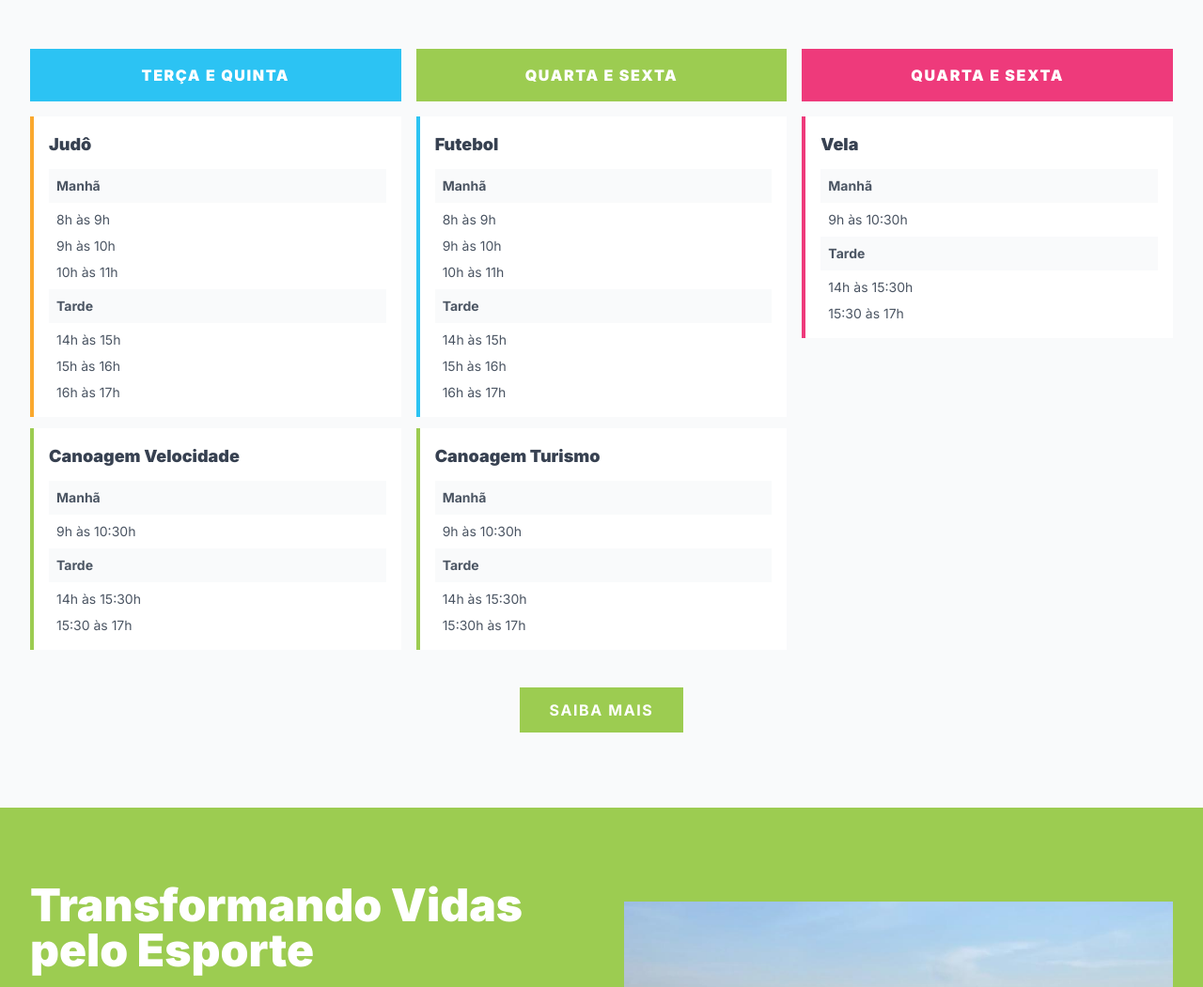
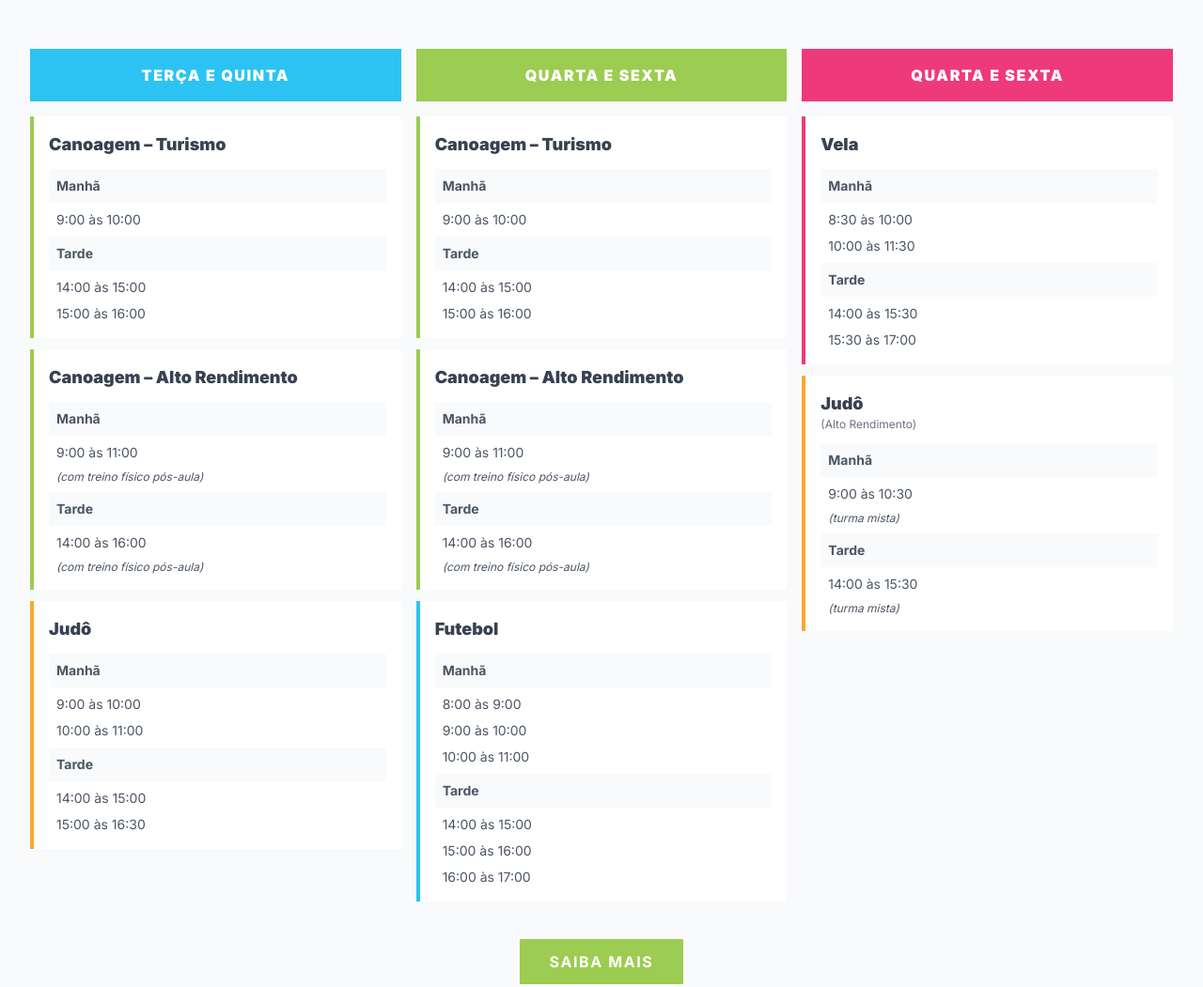
Before and after one commit to ongsbrasil/IPACE, a website: page ce_nautico_guarapiranga_2026/index.html in a window 1280 px wide. Shown: the part 1900-2951 px from the top of the page at 94% size. Drawn offline with nearby package versions, Linux system fonts and the light colour scheme.

Commit message:
Update index.html

```diff
--- a/ce_nautico_guarapiranga_2026/index.html
+++ b/ce_nautico_guarapiranga_2026/index.html
@@ -228,8 +228,8 @@
             </p>
             <div class="grid grid-cols-1 md:grid-cols-2 gap-6 md:gap-8 max-w-4xl mx-auto">
                 <div class="bg-white/10 backdrop-blur-sm p-6 md:p-8">
-                    <span class="block text-4xl sm:text-5xl font-black text-white mb-2">64.800</span>
-                    <span class="text-xs sm:text-sm uppercase tracking-widest text-white/80 font-bold">Atendimentos Anuais em 2024</span>
+                    <span class="block text-4xl sm:text-5xl font-black text-white mb-2">54912</span>
+                    <span class="text-xs sm:text-sm uppercase tracking-widest text-white/80 font-bold">Atendimentos Anuais em 2025</span>
                 </div>
                 <div class="bg-white/10 backdrop-blur-sm p-6 md:p-8">
                     <span class="block text-4xl sm:text-5xl font-black text-white mb-2">5</span>
@@ -270,77 +270,115 @@
 
                     <!-- Grid de Horários -->
                     <div class="grid grid-cols-3 gap-4">
-                        <!-- Coluna 1: Terça e Quinta (Judô e Canoagem Velocidade) -->
+                        <!-- Coluna 1: Terça e Quinta -->
                         <div class="space-y-3">
+                            <!-- Canoagem – Turismo -->
+                            <div class="bg-white border-l-4 border-ipace-green p-4">
+                                <h3 class="text-lg font-black text-ipace-title mb-3">Canoagem – Turismo</h3>
+                                <div class="space-y-2 text-sm text-ipace-text">
+                                    <div class="bg-gray-50 p-2 font-bold">Manhã</div>
+                                    <div class="pl-2">9:00 às 10:00</div>
+                                    <div class="bg-gray-50 p-2 font-bold mt-3">Tarde</div>
+                                    <div class="pl-2">14:00 às 15:00</div>
+                                    <div class="pl-2">15:00 às 16:00</div>
+                                </div>
+                            </div>
+
+                            <!-- Canoagem – Alto Rendimento -->
+                            <div class="bg-white border-l-4 border-ipace-green p-4">
+                                <h3 class="text-lg font-black text-ipace-title mb-3">Canoagem – Alto Rendimento</h3>
+                                <div class="space-y-2 text-sm text-ipace-text">
+                                    <div class="bg-gray-50 p-2 font-bold">Manhã</div>
+                                    <div class="pl-2">9:00 às 11:00</div>
+                                    <div class="pl-2 text-xs italic">(com treino físico pós-aula)</div>
+                                    <div class="bg-gray-50 p-2 font-bold mt-3">Tarde</div>
+                                    <div class="pl-2">14:00 às 16:00</div>
+                                    <div class="pl-2 text-xs italic">(com treino físico pós-aula)</div>
+                                </div>
+                            </div>
+
                             <!-- Judô -->
                             <div class="bg-white border-l-4 border-ipace-orange p-4">
                                 <h3 class="text-lg font-black text-ipace-title mb-3">Judô</h3>
                                 <div class="space-y-2 text-sm text-ipace-text">
                                     <div class="bg-gray-50 p-2 font-bold">Manhã</div>
-                                    <div class="pl-2">8h às 9h</div>
-                                    <div class="pl-2">9h às 10h</div>
-                                    <div class="pl-2">10h às 11h</div>
+                                    <div class="pl-2">9:00 às 10:00</div>
+                                    <div class="pl-2">10:00 às 11:00</div>
                                     <div class="bg-gray-50 p-2 font-bold mt-3">Tarde</div>
-                                    <div class="pl-2">14h às 15h</div>
-                                    <div class="pl-2">15h às 16h</div>
-                                    <div class="pl-2">16h às 17h</div>
-                                </div>
-                            </div>
-
-                            <!-- Canoagem Velocidade -->
-                            <div class="bg-white border-l-4 border-ipace-green p-4">
-                                <h3 class="text-lg font-black text-ipace-title mb-3">Canoagem Velocidade</h3>
-                                <div class="space-y-2 text-sm text-ipace-text">
-                                    <div class="bg-gray-50 p-2 font-bold">Manhã</div>
-                                    <div class="pl-2">9h às 10:30h</div>
-                                    <div class="bg-gray-50 p-2 font-bold mt-3">Tarde</div>
-                                    <div class="pl-2">14h às 15:30h</div>
-                                    <div class="pl-2">15:30 às 17h</div>
+                                    <div class="pl-2">14:00 às 15:00</div>
+                                    <div class="pl-2">15:00 às 16:30</div>
                                 </div>
                             </div>
                         </div>
 
-                        <!-- Coluna 2: Quarta e Sexta (Futebol e Canoagem Turismo) -->
+                        <!-- Coluna 2: Quarta e Sexta -->
                         <div class="space-y-3">
+                             <!-- Canoagem – Turismo -->
+                            <div class="bg-white border-l-4 border-ipace-green p-4">
+                                <h3 class="text-lg font-black text-ipace-title mb-3">Canoagem – Turismo</h3>
+                                <div class="space-y-2 text-sm text-ipace-text">
+                                    <div class="bg-gray-50 p-2 font-bold">Manhã</div>
+                                    <div class="pl-2">9:00 às 10:00</div>
+                                    <div class="bg-gray-50 p-2 font-bold mt-3">Tarde</div>
+                                    <div class="pl-2">14:00 às 15:00</div>
+                                    <div class="pl-2">15:00 às 16:00</div>
+                                </div>
+                            </div>
+
+                            <!-- Canoagem – Alto Rendimento -->
+                            <div class="bg-white border-l-4 border-ipace-green p-4">
+                                <h3 class="text-lg font-black text-ipace-title mb-3">Canoagem – Alto Rendimento</h3>
+                                <div class="space-y-2 text-sm text-ipace-text">
+                                    <div class="bg-gray-50 p-2 font-bold">Manhã</div>
+                                    <div class="pl-2">9:00 às 11:00</div>
+                                    <div class="pl-2 text-xs italic">(com treino físico pós-aula)</div>
+                                    <div class="bg-gray-50 p-2 font-bold mt-3">Tarde</div>
+                                    <div class="pl-2">14:00 às 16:00</div>
+                                     <div class="pl-2 text-xs italic">(com treino físico pós-aula)</div>
+                                </div>
+                            </div>
+
                             <!-- Futebol -->
                             <div class="bg-white border-l-4 border-ipace-blue p-4">
                                 <h3 class="text-lg font-black text-ipace-title mb-3">Futebol</h3>
                                 <div class="space-y-2 text-sm text-ipace-text">
                                     <div class="bg-gray-50 p-2 font-bold">Manhã</div>
-                                    <div class="pl-2">8h às 9h</div>
-                                    <div class="pl-2">9h às 10h</div>
-                                    <div class="pl-2">10h às 11h</div>
+                                    <div class="pl-2">8:00 às 9:00</div>
+                                    <div class="pl-2">9:00 às 10:00</div>
+                                    <div class="pl-2">10:00 às 11:00</div>
                                     <div class="bg-gray-50 p-2 font-bold mt-3">Tarde</div>
-                                    <div class="pl-2">14h às 15h</div>
-                                    <div class="pl-2">15h às 16h</div>
-                                    <div class="pl-2">16h às 17h</div>
-                                </div>
-                            </div>
-
-                            <!-- Canoagem Turismo -->
-                            <div class="bg-white border-l-4 border-ipace-green p-4">
-                                <h3 class="text-lg font-black text-ipace-title mb-3">Canoagem Turismo</h3>
-                                <div class="space-y-2 text-sm text-ipace-text">
-                                    <div class="bg-gray-50 p-2 font-bold">Manhã</div>
-                                    <div class="pl-2">9h às 10:30h</div>
-                                    <div class="bg-gray-50 p-2 font-bold mt-3">Tarde</div>
-                                    <div class="pl-2">14h às 15:30h</div>
-                                    <div class="pl-2">15:30h às 17h</div>
+                                    <div class="pl-2">14:00 às 15:00</div>
+                                    <div class="pl-2">15:00 às 16:00</div>
+                                    <div class="pl-2">16:00 às 17:00</div>
                                 </div>
                             </div>
                         </div>
 
-                        <!-- Coluna 3: Quarta e Sexta (Vela) -->
+                        <!-- Coluna 3: Quarta e Sexta -->
                         <div class="space-y-3">
                             <!-- Vela -->
                             <div class="bg-white border-l-4 border-ipace-pink p-4">
                                 <h3 class="text-lg font-black text-ipace-title mb-3">Vela</h3>
                                 <div class="space-y-2 text-sm text-ipace-text">
                                     <div class="bg-gray-50 p-2 font-bold">Manhã</div>
-                                    <div class="pl-2">9h às 10:30h</div>
+                                    <div class="pl-2">8:30 às 10:00</div>
+                                    <div class="pl-2">10:00 às 11:30</div>
                                     <div class="bg-gray-50 p-2 font-bold mt-3">Tarde</div>
-                                    <div class="pl-2">14h às 15:30h</div>
-                                    <div class="pl-2">15:30 às 17h</div>
+                                    <div class="pl-2">14:00 às 15:30</div>
+                                    <div class="pl-2">15:30 às 17:00</div>
+                                </div>
+                            </div>
+
+                            <!-- Judô (Misto Alto Rendimento) -->
+                            <div class="bg-white border-l-4 border-ipace-orange p-4">
+                                <h3 class="text-lg font-black text-ipace-title mb-3">Judô <span class="block text-xs font-normal text-gray-500">(Alto Rendimento)</span></h3>
+                                <div class="space-y-2 text-sm text-ipace-text">
+                                    <div class="bg-gray-50 p-2 font-bold">Manhã</div>
+                                    <div class="pl-2">9:00 às 10:30</div>
+                                    <div class="pl-2 text-xs italic">(turma mista)</div>
+                                    <div class="bg-gray-50 p-2 font-bold mt-3">Tarde</div>
+                                    <div class="pl-2">14:00 às 15:30</div>
+                                    <div class="pl-2 text-xs italic">(turma mista)</div>
                                 </div>
                             </div>
                         </div>
```
